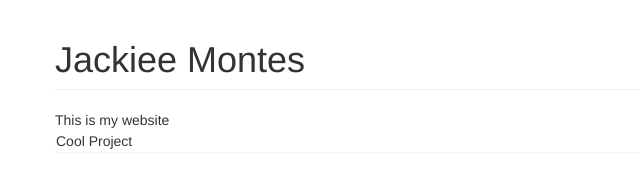
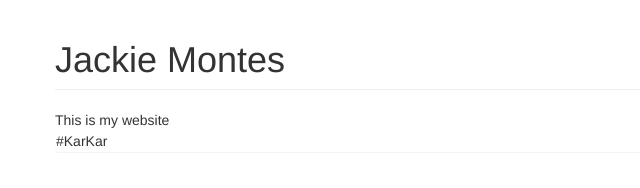
Before and after one commit to montes98/montes98.github.io, a plain HTML site: page index.html in a window 1280 px wide. Shown: the whole page, without its empty margins (0-640 px from the left). Drawn offline with nearby package versions, Linux system fonts and the light colour scheme.

```diff
--- a/index.html
+++ b/index.html
@@ -6,12 +6,12 @@
   <body>
     <div class= "container">
         <div class="row">
-            <h1 class="page-header">Jackiee Montes</h1
+            <h1 class="page-header">Jackie Montes</h1
             <h2>This is my website</h2>
         </div>
         <div class="row">
             <div class="panel">
-                Cool Project
+            #KarKar
             </div>
         </div>
     </div>
```
